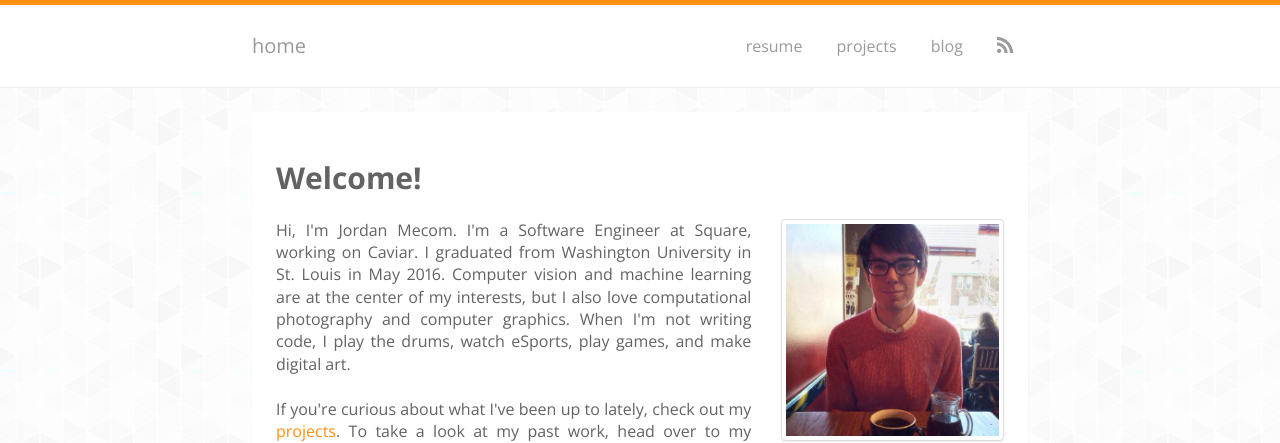
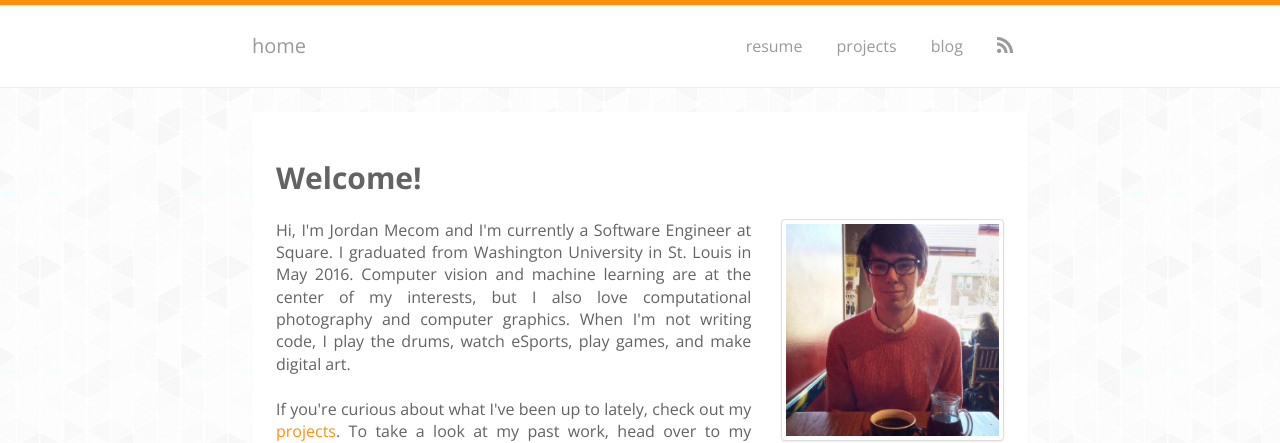
Before and after one commit to jmecom/jmecom.github.io, a Jekyll site: the page built from index.md, in a window 1280 px wide. Shown: the top 443 px of the page. Built offline with Jekyll 4.4.1, drawn with Linux system fonts in a browser that asks for light colours; nearby versions of some CDN libraries; some web fonts are replaced.

Commit message:
Update index.md

```diff
--- a/index.md
+++ b/index.md
@@ -9,7 +9,7 @@ layout: page
   <div class="col-sm-8 col-md-8">
 
   <p class="lead">
-    Hi, I'm Jordan Mecom. I'm a Software Engineer at Square, working on Caviar.
+    Hi, I'm Jordan Mecom and I'm currently a Software Engineer at Square.
     I graduated from Washington University in St. Louis in May 2016. Computer vision and machine learning are at the center of my interests, but I also love computational photography and computer graphics. When I'm not writing code, I play the drums, watch eSports, play games, and make digital art.
 
     <br><br>
```
